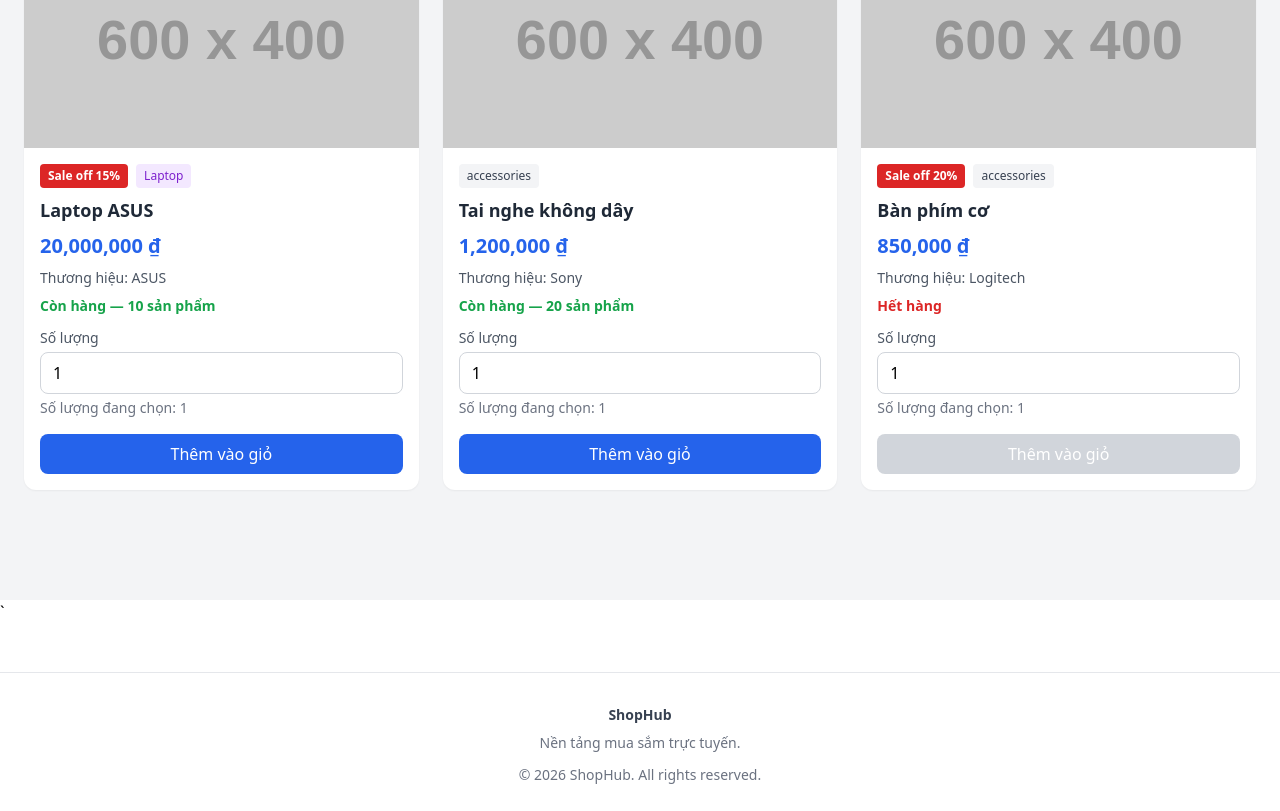
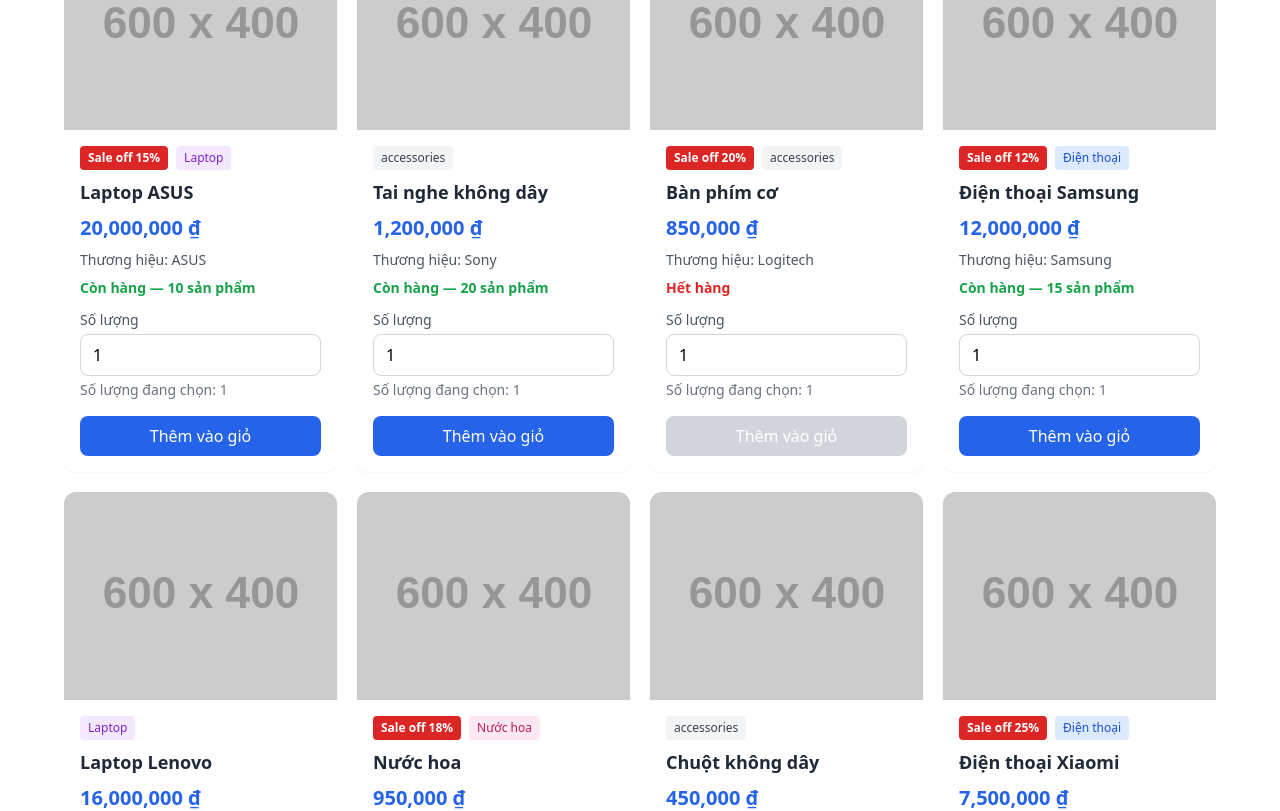
Before and after one commit to phamdung211/shophub-temp, an Angular app: page / in a window 1280 px wide. Shown: the part 320-1131 px from the top of the page. Built offline with nearby package versions, Linux system fonts and the light colour scheme.

Commit message:
feat: build product catalog with Angular control flow

```diff
--- a/src/app/app.component.html
+++ b/src/app/app.component.html
@@ -1,17 +1,5 @@
 <app-header />
 
-<main class="min-h-screen bg-gray-100 px-6 py-10">
-  <div class="mx-auto max-w-7xl">
-    <h1 class="text-3xl font-bold text-gray-900">Sản phẩm nổi bật</h1>
-
-    <p class="mt-2 text-gray-600">Khám phá các sản phẩm tại ShopHub.</p>
-
-    <div class="mt-8 grid grid-cols-1 gap-6 sm:grid-cols-2 lg:grid-cols-3">
-      @for (product of products; track product.id) {
-        <app-product-card [product]="product" />
-      }
-    </div>
-  </div>
-</main>
+<app-product-catalog />
 
 <app-footer />
--- a/src/app/app.component.ts
+++ b/src/app/app.component.ts
@@ -4,7 +4,7 @@ import { HeaderComponent } from './shared/components/header/header.component';
 import { FooterComponent } from './shared/components/footer/footer.component';
 import { ProductCardComponent } from './shared/components/product-card/product-card.component';
 import type { Product } from './core/model/product.model';
-
+import { ProductCatalogComponent } from './features/products/product-catalog/product-catalog.component';
 @Component({
   selector: 'app-root',
   standalone: true,
@@ -13,6 +13,7 @@ import type { Product } from './core/model/product.model';
     HeaderComponent,
     FooterComponent,
     ProductCardComponent,
+    ProductCatalogComponent,
   ],
   templateUrl: './app.component.html',
   styleUrl: './app.component.scss',
--- /dev/null
+++ b/src/app/features/products/product-catalog/product-catalog.component.html
@@ -0,0 +1,17 @@
+<section class="product-catalog">
+  <header class="catalog-header">
+    <h1>Danh mục sản phẩm</h1>
+    <p>Khám phá các sản phẩm tại ShopHub</p>
+  </header>
+
+  <div class="product-grid">
+    @for (product of products; track product.id) {
+      <app-product-card [product]="product" />
+    } @empty {
+      <div class="empty-state">
+        <h2>Không tìm thấy sản phẩm nào</h2>
+        <p>Vui lòng quay lại sau.</p>
+      </div>
+    }
+  </div>
+</section>
--- /dev/null
+++ b/src/app/features/products/product-catalog/product-catalog.component.scss
@@ -0,0 +1,49 @@
+.product-catalog {
+  max-width: 1200px;
+  margin: 0 auto;
+  padding: 24px;
+}
+
+.catalog-header {
+  margin-bottom: 24px;
+}
+
+.catalog-header h1 {
+  margin-bottom: 8px;
+  font-size: 28px;
+  font-weight: 700;
+}
+
+.catalog-header p {
+  color: #6b7280;
+}
+
+.product-grid {
+  display: grid;
+  grid-template-columns: repeat(4, minmax(0, 1fr));
+  gap: 20px;
+}
+
+.empty-state {
+  grid-column: 1 / -1;
+  padding: 48px 16px;
+  text-align: center;
+}
+
+@media (max-width: 1024px) {
+  .product-grid {
+    grid-template-columns: repeat(3, minmax(0, 1fr));
+  }
+}
+
+@media (max-width: 768px) {
+  .product-grid {
+    grid-template-columns: repeat(2, minmax(0, 1fr));
+  }
+}
+
+@media (max-width: 480px) {
+  .product-grid {
+    grid-template-columns: 1fr;
+  }
+}
--- /dev/null
+++ b/src/app/features/products/product-catalog/product-catalog.component.ts
@@ -0,0 +1,119 @@
+import { Component } from '@angular/core';
+import { ProductCardComponent } from '../../../shared/components/product-card/product-card.component';
+import type { Product } from '../../../core/model/product.model';
+
+@Component({
+  selector: 'app-product-catalog',
+  standalone: true,
+  imports: [ProductCardComponent],
+  templateUrl: './product-catalog.component.html',
+  styleUrl: './product-catalog.component.scss',
+})
+export class ProductCatalogComponent {
+  products: Product[] = [
+    {
+      id: 1,
+      title: 'Laptop ASUS',
+      description: 'Laptop phục vụ học tập và làm việc',
+      price: 20000000,
+      discountPercentage: 15,
+      rating: 4.8,
+      stock: 10,
+      brand: 'ASUS',
+      category: 'laptops',
+      thumbnail: 'https://placehold.co/600x400?text=Laptop',
+      images: ['https://placehold.co/600x400?text=Laptop'],
+    },
+    {
+      id: 2,
+      title: 'Tai nghe không dây',
+      description: 'Tai nghe không dây chất lượng cao',
+      price: 1200000,
+      discountPercentage: 5,
+      rating: 4.5,
+      stock: 20,
+      brand: 'Sony',
+      category: 'accessories',
+      thumbnail: 'https://placehold.co/600x400?text=Headphones',
+      images: ['https://placehold.co/600x400?text=Headphones'],
+    },
+    {
+      id: 3,
+      title: 'Bàn phím cơ',
+      description: 'Bàn phím cơ dành cho chơi game',
+      price: 850000,
+      discountPercentage: 20,
+      rating: 4.6,
+      stock: 0,
+      brand: 'Logitech',
+      category: 'accessories',
+      thumbnail: 'https://placehold.co/600x400?text=Keyboard',
+      images: ['https://placehold.co/600x400?text=Keyboard'],
+    },
+    {
+      id: 4,
+      title: 'Điện thoại Samsung',
+      description: 'Điện thoại thông minh',
+      price: 12000000,
+      discountPercentage: 12,
+      rating: 4.7,
+      stock: 15,
+      brand: 'Samsung',
+      category: 'smartphones',
+      thumbnail: 'https://placehold.co/600x400?text=Samsung',
+      images: ['https://placehold.co/600x400?text=Samsung'],
+    },
+    {
+      id: 5,
+      title: 'Laptop Lenovo',
+      description: 'Laptop văn phòng',
+      price: 16000000,
+      discountPercentage: 8,
+      rating: 4.4,
+      stock: 7,
+      brand: 'Lenovo',
+      category: 'laptops',
+      thumbnail: 'https://placehold.co/600x400?text=Lenovo',
+      images: ['https://placehold.co/600x400?text=Lenovo'],
+    },
+    {
+      id: 6,
+      title: 'Nước hoa',
+      description: 'Nước hoa sử dụng hằng ngày',
+      price: 950000,
+      discountPercentage: 18,
+      rating: 4.3,
+      stock: 12,
+      brand: 'Dior',
+      category: 'fragrances',
+      thumbnail: 'https://placehold.co/600x400?text=Perfume',
+      images: ['https://placehold.co/600x400?text=Perfume'],
+    },
+    {
+      id: 7,
+      title: 'Chuột không dây',
+      description: 'Chuột không dây tiện lợi',
+      price: 450000,
+      discountPercentage: 10,
+      rating: 4.2,
+      stock: 25,
+      brand: 'Logitech',
+      category: 'accessories',
+      thumbnail: 'https://placehold.co/600x400?text=Mouse',
+      images: ['https://placehold.co/600x400?text=Mouse'],
+    },
+    {
+      id: 8,
+      title: 'Điện thoại Xiaomi',
+      description: 'Điện thoại thông minh hiệu năng tốt',
+      price: 7500000,
+      discountPercentage: 25,
+      rating: 4.6,
+      stock: 0,
+      brand: 'Xiaomi',
+      category: 'smartphones',
+      thumbnail: 'https://placehold.co/600x400?text=Xiaomi',
+      images: ['https://placehold.co/600x400?text=Xiaomi'],
+    },
+  ];
+}
```
Also changed, not shown: 1 other file (tests, documents, lock files or other folders).
